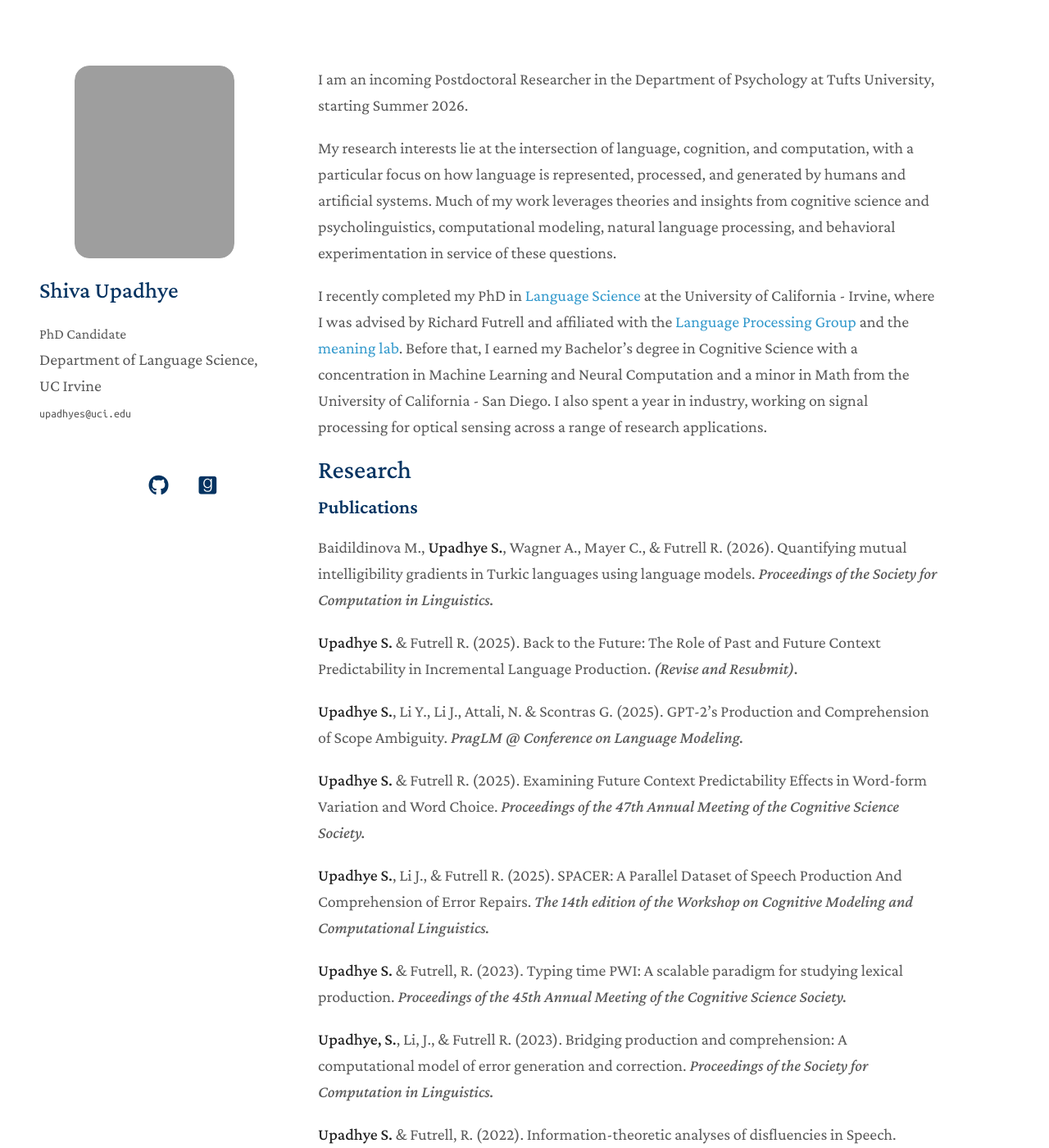
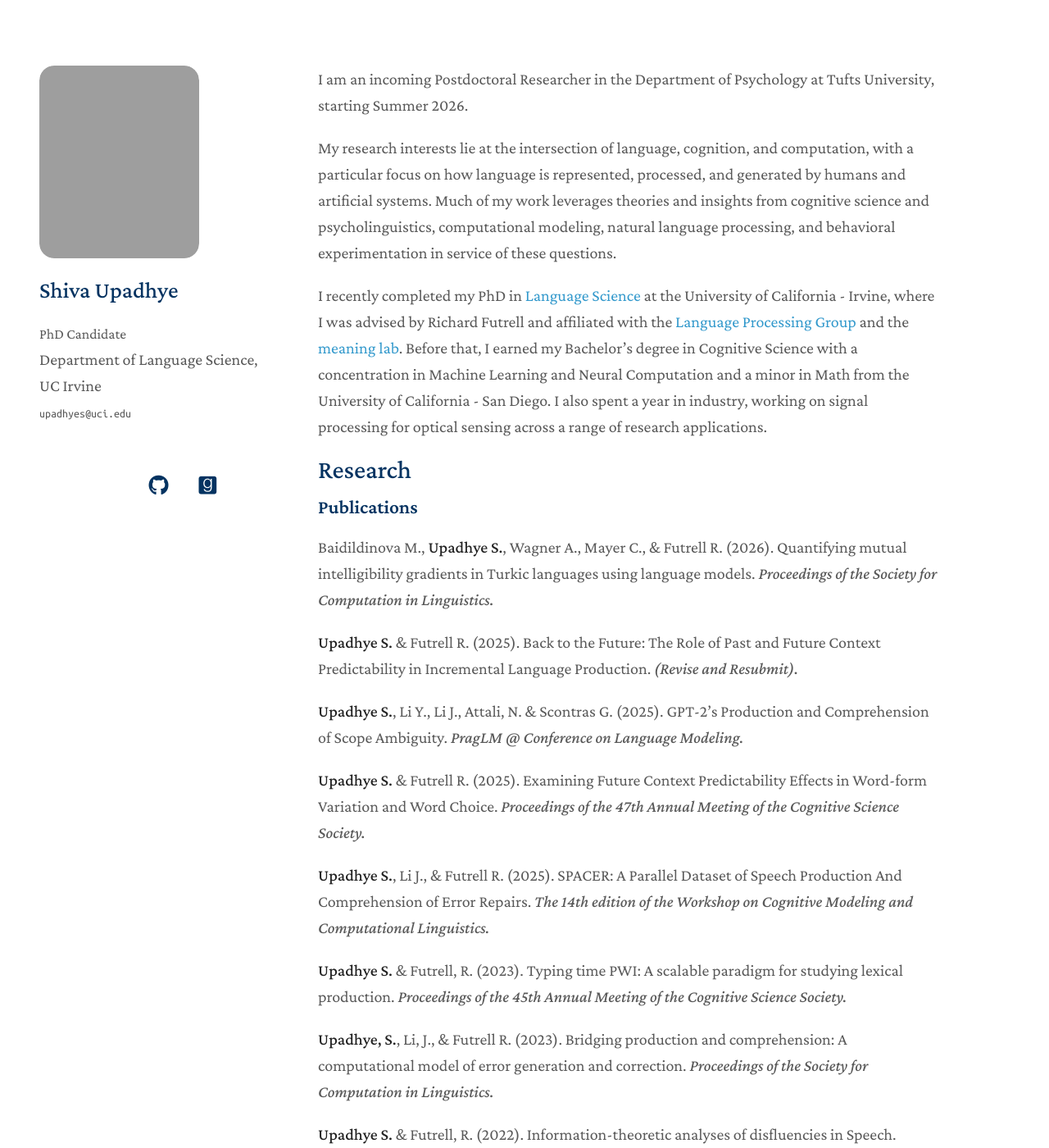
Before and after one commit to shiupadhye/shiupadhye.github.io, a Jekyll site: the page built from index.md, in a window 1280 px wide and 1400 px high. Shown: the whole window at 82% size. Built offline with Jekyll 4.4.1, drawn with Linux system fonts in a browser that asks for light colours; a style sheet for code colours, icons or effects is not loaded; grey boxes are pictures that could not be loaded.

Commit message:
Update minimal-light.scss

```diff
--- a/_sass/minimal-light.scss
+++ b/_sass/minimal-light.scss
@@ -231,7 +231,7 @@ body {
 
 header .image.avatar {
     display: block;
-    margin: 0 auto 1.2em;
+    margin: 0 0 1.2em;
     width: 195px;
     height: 235px;
 }
@@ -441,10 +441,11 @@ header ul a strong {
 }
 
 section {
-  width: 760px;
-  float: right;
-  padding-top: 4em;
-  padding-bottom: 50px;
+    width: 760px;
+    float: right;
+    padding-top: 4em;
+    padding-bottom: 50px;
+    padding-left: 2rem;
 }
 
 small {
```
